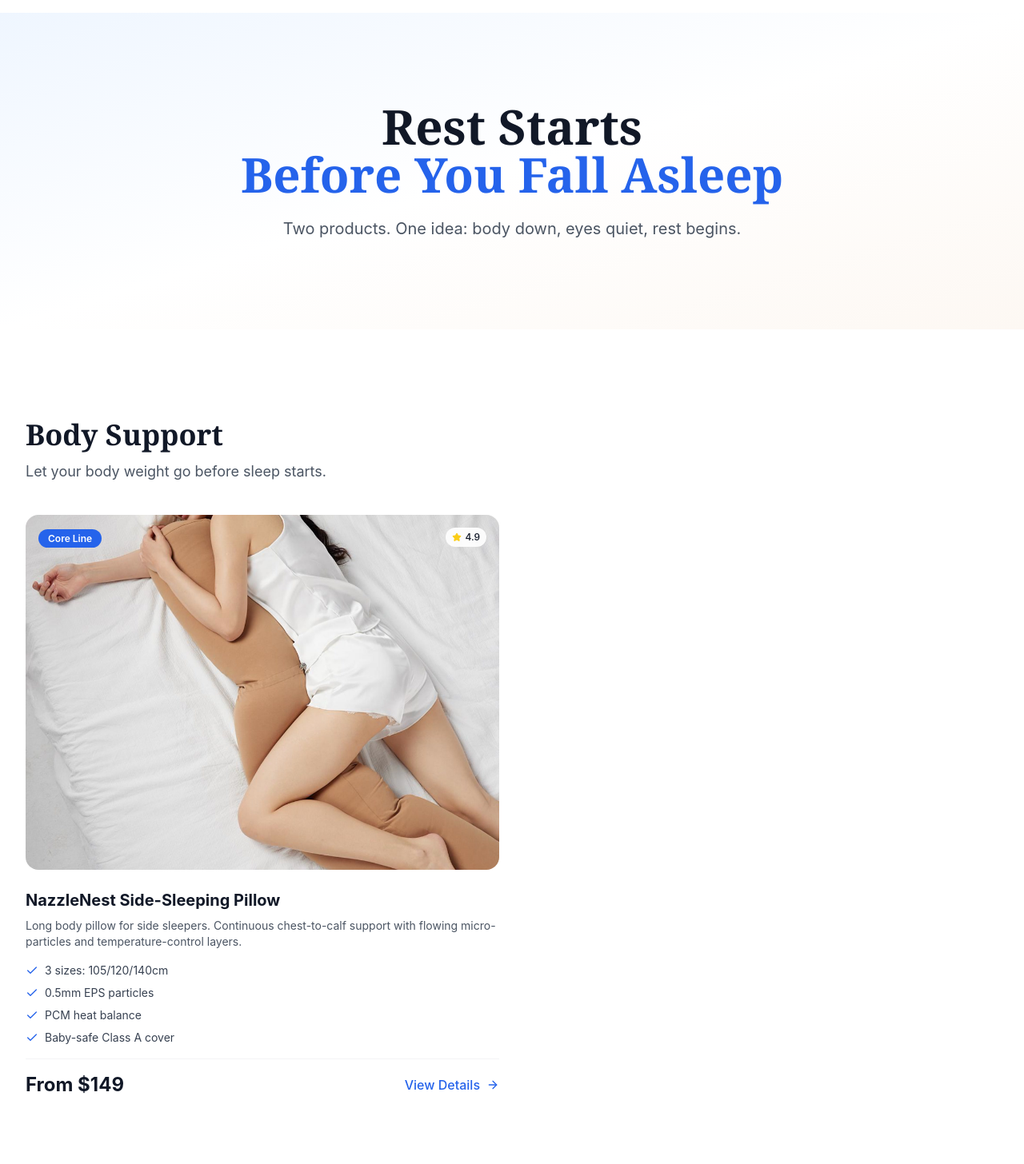
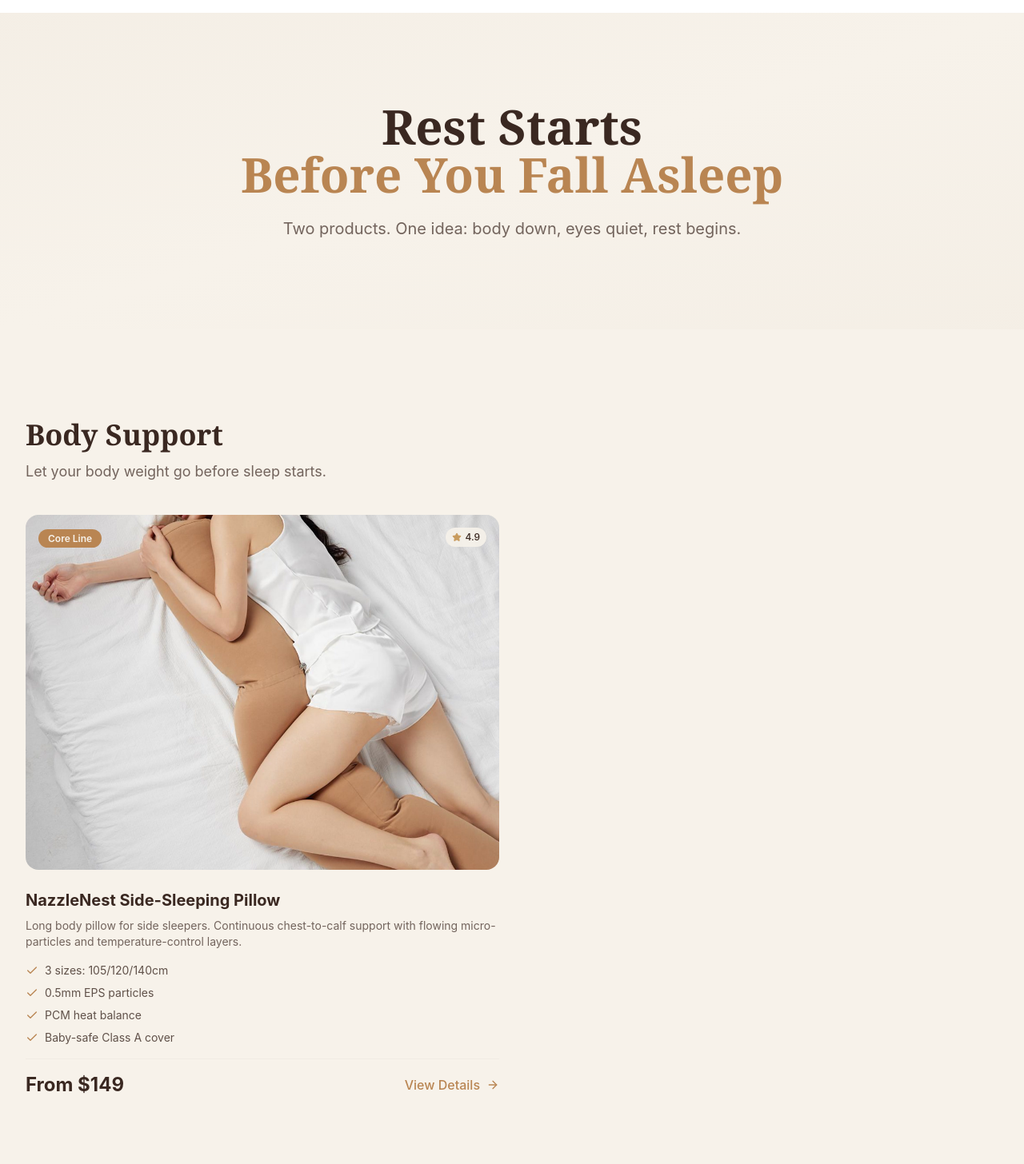
Before and after one commit to Goooodluckxqx/Officialsite, a Next.js app: page /products in a window 1280 px wide. Shown: the part 100-1556 px from the top of the page at 80% size. Built offline with nearby package versions, Linux system fonts and the light colour scheme.

Commit message:
style: apply NazzleNest VI color palette to src/app/products/page.tsx

```diff
--- a/src/app/products/page.tsx
+++ b/src/app/products/page.tsx
@@ -12,7 +12,7 @@ const categories = [
       {
         name: "NazzleNest Side-Sleeping Pillow",
         tag: "Core Line",
-        tagColor: "bg-blue-600 text-white",
+        tagColor: "bg-milktea text-cream",
         price: "From $149",
         description: "Long body pillow for side sleepers. Continuous chest-to-calf support with flowing micro-particles and temperature-control layers.",
         features: ["3 sizes: 105/120/140cm", "0.5mm EPS particles", "PCM heat balance", "Baby-safe Class A cover"],
@@ -28,7 +28,7 @@ const categories = [
       {
         name: "NazzleNest Weighted Heated Eye Mask",
         tag: "New Release",
-        tagColor: "bg-warm-600 text-white",
+        tagColor: "bg-milktea text-cream",
         price: "$40 - $55",
         description: "Blackout eye mask with a gentle ~100g cassia seed heat pack. Eye-cavity design and skin-friendly cotton contact layer.",
         features: ["True blackout layers", "Cassia seed heat pack", "Eye-cavity silicone cushion", "Travel pouch included"],
@@ -41,20 +41,20 @@ const categories = [
 
 export default function ProductsPage() {
   return (
-    <main className="bg-white">
+    <main className="bg-cream">
       {/* Hero */}
-      <section className="relative py-20 lg:py-28 bg-gradient-to-br from-blue-50 via-white to-warm-50">
+      <section className="relative py-20 lg:py-28 bg-gradient-to-br from-oat/10 via-cream to-oat/10">
         <div className="max-w-4xl mx-auto px-4 sm:px-6 lg:px-8 text-center">
           <motion.div
             initial={{ opacity: 0, y: 30 }}
             animate={{ opacity: 1, y: 0 }}
             transition={{ duration: 0.8 }}
           >
-            <h1 className="font-serif text-4xl md:text-5xl lg:text-6xl font-bold text-gray-900 mb-6 leading-tight">
+            <h1 className="font-serif text-4xl md:text-5xl lg:text-6xl font-bold text-chocolate mb-6 leading-tight">
               Rest Starts <br />
-              <span className="text-blue-600">Before You Fall Asleep</span>
+              <span className="text-milktea">Before You Fall Asleep</span>
             </h1>
-            <p className="text-lg md:text-xl text-gray-600 max-w-2xl mx-auto leading-relaxed">
+            <p className="text-lg md:text-xl text-chocolate/70 max-w-2xl mx-auto leading-relaxed">
               Two products. One idea: body down, eyes quiet, rest begins.
             </p>
           </motion.div>
@@ -73,10 +73,10 @@ export default function ProductsPage() {
                 transition={{ duration: 0.6 }}
                 className="mb-10"
               >
-                <h2 className="text-3xl md:text-4xl font-serif font-bold text-gray-900 mb-3">
+                <h2 className="text-3xl md:text-4xl font-serif font-bold text-chocolate mb-3">
                   {category.title}
                 </h2>
-                <p className="text-gray-600 text-lg">{category.description}</p>
+                <p className="text-chocolate/70 text-lg">{category.description}</p>
               </motion.div>
 
               <div className="grid md:grid-cols-2 gap-8">
@@ -89,15 +89,15 @@ export default function ProductsPage() {
                     transition={{ duration: 0.5, delay: index * 0.1 }}
                   >
                     <Link href={product.href} className="group block relative">
-                      <div className="relative bg-gray-50 rounded-2xl overflow-hidden aspect-[4/3] mb-6">
+                      <div className="relative bg-oat/10 rounded-2xl overflow-hidden aspect-[4/3] mb-6">
                         <div className="absolute top-4 left-4 z-10">
                           <span className={`px-3 py-1 ${product.tagColor} text-xs font-semibold rounded-full`}>
                             {product.tag}
                           </span>
                         </div>
-                        <div className="absolute top-4 right-4 flex items-center gap-1 bg-white/90 backdrop-blur-sm px-2 py-1 rounded-full z-10">
-                          <Star className="w-3 h-3 fill-yellow-400 text-yellow-400" />
-                          <span className="text-xs font-medium text-gray-900">4.9</span>
+                        <div className="absolute top-4 right-4 flex items-center gap-1 bg-cream/90 backdrop-blur-sm px-2 py-1 rounded-full z-10">
+                          <Star className="w-3 h-3 fill-amber text-amber" />
+                          <span className="text-xs font-medium text-chocolate">4.9</span>
                         </div>
                         <img
                           src={product.image}
@@ -108,22 +108,22 @@ export default function ProductsPage() {
 
                       <div className="space-y-4">
                         <div>
-                          <h3 className="font-bold text-gray-900 text-xl mb-2">{product.name}</h3>
-                          <p className="text-sm text-gray-600">{product.description}</p>
+                          <h3 className="font-bold text-chocolate text-xl mb-2">{product.name}</h3>
+                          <p className="text-sm text-chocolate/70">{product.description}</p>
                         </div>
 
                         <ul className="space-y-2">
                           {product.features.map((feature, i) => (
-                            <li key={i} className="flex items-center gap-2 text-sm text-gray-700">
-                              <Check className="w-4 h-4 text-blue-600 flex-shrink-0" />
+                            <li key={i} className="flex items-center gap-2 text-sm text-chocolate/80">
+                              <Check className="w-4 h-4 text-milktea flex-shrink-0" />
                               {feature}
                             </li>
                           ))}
                         </ul>
 
-                        <div className="flex items-center justify-between pt-4 border-t border-gray-100">
-                          <span className="text-2xl font-bold text-gray-900">{product.price}</span>
-                          <span className="inline-flex items-center gap-2 text-blue-600 font-medium group-hover:gap-3 transition-all">
+                        <div className="flex items-center justify-between pt-4 border-t border-greige/10">
+                          <span className="text-2xl font-bold text-chocolate">{product.price}</span>
+                          <span className="inline-flex items-center gap-2 text-milktea font-medium group-hover:gap-3 transition-all">
                             View Details
                             <ArrowRight className="w-4 h-4" />
                           </span>
@@ -139,7 +139,7 @@ export default function ProductsPage() {
       </section>
 
       {/* Product Line Philosophy */}
-      <section className="py-20 bg-gray-900 text-white">
+      <section className="py-20 bg-chocolate text-cream">
         <div className="max-w-4xl mx-auto px-4 sm:px-6 lg:px-8 text-center">
           <motion.div
             initial={{ opacity: 0, y: 20 }}
@@ -150,19 +150,19 @@ export default function ProductsPage() {
             <h2 className="font-serif text-3xl md:text-4xl font-bold mb-6">
               Body Down + Eyes Quiet = Rest Begins
             </h2>
-            <p className="text-gray-400 text-lg mb-8 leading-relaxed">
+            <p className="text-greige text-lg mb-8 leading-relaxed">
               NazzleNest is not two separate products. It is a pre-sleep relaxation system: one product carries the body's weight, the other calms the eyes and nerves. Together they create a clear transition from busy day to restful night.
             </p>
             <div className="flex flex-col sm:flex-row gap-4 justify-center">
               <Link
                 href="/products/side-sleeping-pillow"
-                className="inline-flex items-center justify-center px-8 py-3.5 bg-blue-600 text-white rounded-full font-medium hover:bg-blue-700 transition-colors"
+                className="inline-flex items-center justify-center px-8 py-3.5 bg-milktea text-cream rounded-full font-medium hover:bg-milktea-dark transition-colors"
               >
                 Shop Pillow
               </Link>
               <Link
                 href="/products/weighted-heated-eye-mask"
-                className="inline-flex items-center justify-center px-8 py-3.5 bg-warm-600 text-white rounded-full font-medium hover:bg-warm-700 transition-colors"
+                className="inline-flex items-center justify-center px-8 py-3.5 bg-milktea text-cream rounded-full font-medium hover:bg-milktea-dark transition-colors"
               >
                 Shop Eye Mask
               </Link>
```
